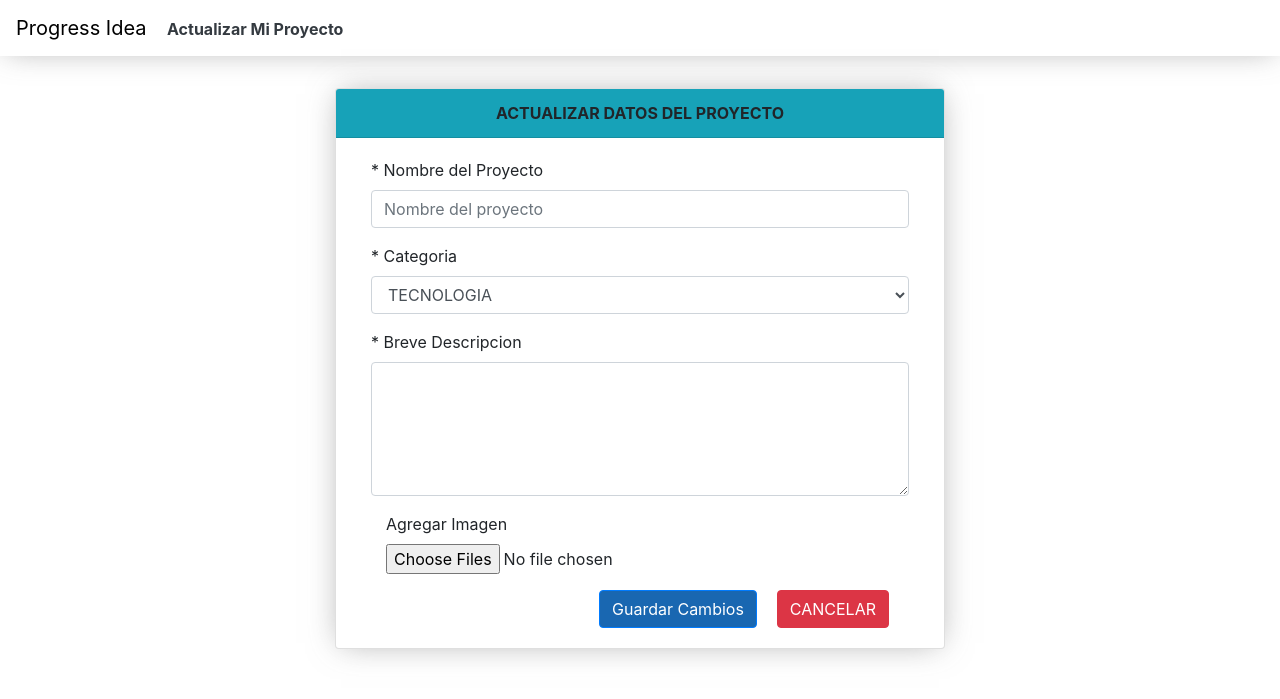
After one commit to elfort6/ProgressIdea, a PHP site: page /Emprendedor/edicionProyecto.php in a window 1280 px wide. The commit adds this page. Shown: the top 699 px of the page. Run offline with PHP 8.4, Linux system fonts and the light colour scheme.

Commit message:
Proyecto-Crear/Editar
Se ha agregado archivo de Edicion el proyecto y comenzado a trabajar en el backend, pero de manera incompleta

Co-Authored-By: aza1722 <72770517+aza1722@users.noreply.github.com>

```diff
--- /dev/null
+++ b/Emprendedor/edicionProyecto.php
@@ -0,0 +1,88 @@
+
+<!DOCTYPE html>
+<html lang="es">
+    <head>
+        <meta charset="utf-8">
+        <meta http-equiv="X-UA-Compatible" content="IE=edge">
+        <meta name="viewport" content="width=device-width, initial-scale=1">
+        <meta name="description" content="">
+        <meta name="author" content="">
+
+        <title>Editar Proyecto</title>
+
+        <!-- Bootstrap Core CSS -->
+        <link href="../librerias/bootstrap/css/bootstrap.min.css" rel="stylesheet">
+        <link rel="stylesheet" type="text/css" href="../css/emp_index.css">
+
+    </head>
+    <body>
+
+        <nav class="navbar navbar-inverse navbar-fixed-top" role="navigation">
+            <div class="navbar-header">
+                <a class="navbar-brand" href="../Index.html">Progress Idea</a>
+                <a class="blog-header-logo text-dark" > <b>Actualizar Mi Proyecto</b> </a>
+
+            </div>
+
+        </nav>
+
+        <div class="titulo p-3 col-12">
+        </div>
+        <!-- /.col-lg-12 -->
+
+
+        <div class="container col-lg-6 col-md-7">
+            <div class="card tarjeta">
+                <div class="card-header bg-info text-center" >
+                    <b>ACTUALIZAR DATOS DEL PROYECTO</b>
+                </div>
+                <div class="card-body">
+
+                    <div class="col-lg-12 col-12 needs-validation" id="form" novalidate>
+                        <div class="form-group">
+                            <label>* Nombre del Proyecto</label>
+                            <input class="form-control" placeholder="Nombre del proyecto" id="nombre" name="nombre" required>
+                             <!--<p class="help-block">Example block-level help text here.</p>-->
+                            <div class="valid-feedback">¡Ok válido!</div>
+                            <div class="invalid-feedback">No Valido.</div>
+                        </div>
+                        <div class="form-group">
+                            <label>* Categoria</label>
+                            <select class="form-control" name="categoria" id="categoria" required>
+                                <option>TECNOLOGIA</option>
+                                <option>ARTE</option>
+                                <option>JUEGOS</option>
+                                <option>LIBROS</option>
+                                <option>VENTAS</option>
+                            </select>
+                            <div class="valid-feedback">¡Ok válido!</div>
+                            <div class="invalid-feedback">No Valido.</div>
+                        </div>
+                        <div class="form-group">
+                            <label>* Breve Descripcion</label>
+                            <textarea type="text" name="descripcion" id="descripcion" class="form-control" rows="5" required></textarea>
+                            <div class="valid-feedback">¡Ok válido!</div>
+                            <div class="invalid-feedback">No Valido.</div>
+                        </div>
+                        <div class="form-group col-lg-12 col-12">
+                            <label>Agregar Imagen</label>
+                            <input class="form-control-file" type="file" id="imagen" name="imagen" multiple>
+                        </div>
+                        <a class="btn btn-danger bt-n_proyect" href="index.php">CANCELAR</a>
+                        <button class="btn btn-primary bt-n_proyect" type="submit" name="Guardar">Guardar Cambios</button>
+                    </div>
+                    <!-- /.col-lg-12 -->
+                </div>
+                <!-- /.panel-body -->
+            </div>
+            <!-- /.panel -->
+        </div>
+        <!-- /.col-lg-12 -->
+        <!-- jQuery -->
+        <script src="../librerias/jQuery/js/jQuery.js"></script>
+        <!-- Bootstrap Core JavaScript -->
+        <script src="../librerias/bootstrap/js/bootstrap.min.js"></script>
+        <script type="text/javascript" src="../js/validar.js"></script>
+        <script type="text/javascript"></script>
+    </body>
+</html>
```
Also changed, not shown: Ajax/php/proceso.php (+9 -0 lines), Emprendedor/NuevoProyecto.php (+13 -8 lines), Emprendedor/index.php (+0 -22 lines).
